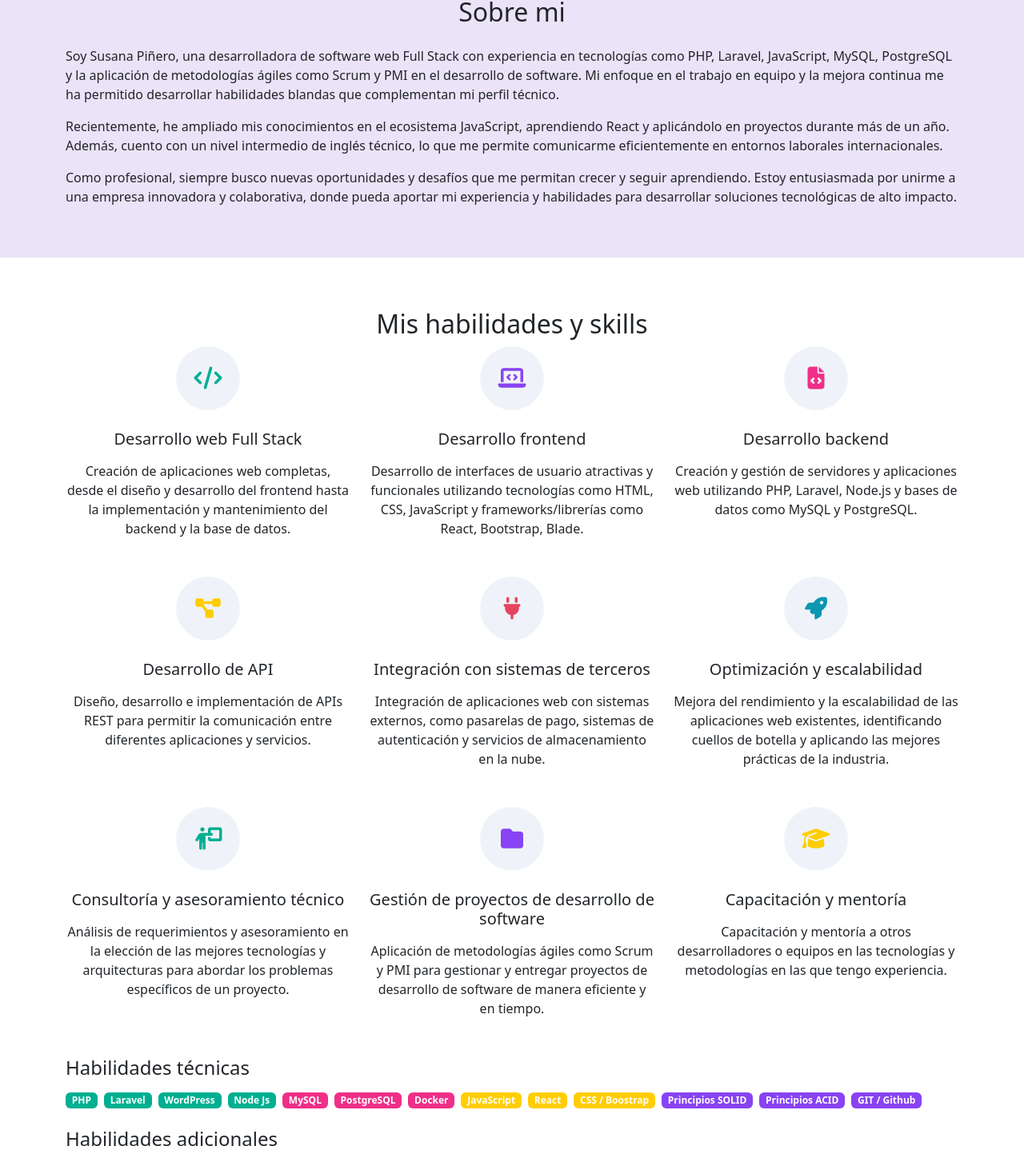
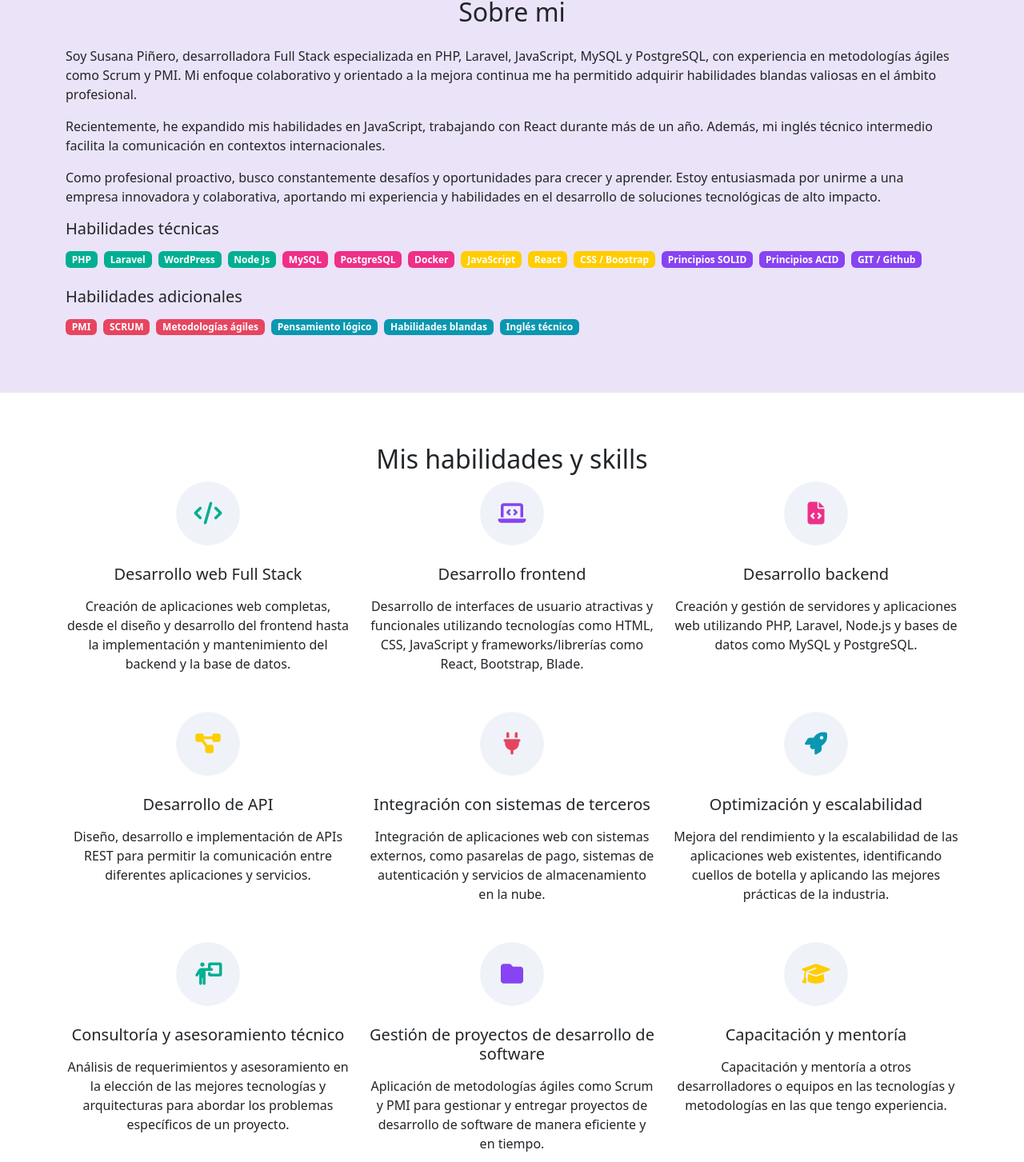
Before and after one commit to susananzth/susananzth.github.io, a React (Vite) app: page / in a window 1280 px wide. Shown: the part 1070-2523 px from the top of the page at 80% size. Built offline with nearby package versions, Linux system fonts and the light colour scheme.

Commit message:
Correccion y mejora en skills

```diff
--- a/index.html
+++ b/index.html
@@ -35,20 +35,51 @@
     <section id="about" class="bg-light py-5">
         <div class="container">
             <h2 class="text-center py-3">Sobre mi</h2>
-            <p>Soy Susana Piñero, una desarrolladora de software web Full Stack con experiencia en
-                tecnologías como PHP, Laravel, JavaScript, MySQL, PostgreSQL y la aplicación de metodologías ágiles
-                como Scrum y PMI en el desarrollo de software. Mi enfoque en el trabajo
-                en equipo y la mejora continua me ha permitido desarrollar habilidades blandas que complementan mi
-                perfil técnico.</p>
-            <p>Recientemente, he ampliado mis conocimientos en el ecosistema JavaScript, aprendiendo React y
-                aplicándolo en proyectos durante más de un año. Además, cuento con un nivel intermedio de inglés
-                técnico, lo que me permite comunicarme eficientemente en entornos laborales internacionales.</p>
-            <p>Como profesional, siempre busco nuevas oportunidades y desafíos que me permitan crecer y seguir
-                aprendiendo. Estoy entusiasmada por unirme a una empresa innovadora y colaborativa, donde pueda
-                aportar mi experiencia y habilidades para desarrollar soluciones tecnológicas de alto impacto.</p>
+            <p>
+                Soy Susana Piñero, desarrolladora Full Stack especializada en PHP, Laravel,
+                JavaScript, MySQL y PostgreSQL, con experiencia en metodologías ágiles como
+                Scrum y PMI. Mi enfoque colaborativo y orientado a la mejora continua me
+                ha permitido adquirir habilidades blandas valiosas en el ámbito profesional.
+            </p>
+            <p>
+                Recientemente, he expandido mis habilidades en JavaScript, trabajando
+                con React durante más de un año. Además, mi inglés técnico intermedio
+                facilita la comunicación en contextos internacionales.
+            </p>
+            <p>
+                Como profesional proactivo, busco constantemente desafíos y oportunidades
+                para crecer y aprender. Estoy entusiasmada por unirme a una empresa innovadora
+                y colaborativa, aportando mi experiencia y habilidades en el desarrollo de
+                soluciones tecnológicas de alto impacto.
+            </p>
+            <h5 class="mt-2 mb-3">Habilidades técnicas</h5>
+            <ul class="list-unstyled d-flex flex-wrap">
+                <li class="me-2 mb-2 badge bg-success">PHP</li>
+                <li class="me-2 mb-2 badge bg-success">Laravel</li>
+                <li class="me-2 mb-2 badge bg-success">WordPress</li>
+                <li class="me-2 mb-2 badge bg-success">Node Js</li>
+                <li class="me-2 mb-2 badge bg-primary">MySQL</li>
+                <li class="me-2 mb-2 badge bg-primary">PostgreSQL</li>
+                <li class="me-2 mb-2 badge bg-primary">Docker</li>
+                <li class="me-2 mb-2 badge bg-warning">JavaScript</li>
+                <li class="me-2 mb-2 badge bg-warning">React</li>
+                <li class="me-2 mb-2 badge bg-warning">CSS / Boostrap</li>
+                <li class="me-2 mb-2 badge bg-secondary">Principios SOLID</li>
+                <li class="me-2 mb-2 badge bg-secondary">Principios ACID</li>
+                <li class="me-2 mb-2 badge bg-secondary">GIT / Github</li>
+            </ul>
+            <h5 class="mb-3">Habilidades adicionales</h5>
+            <ul class="list-unstyled d-flex flex-wrap">
+                <li class="me-2 mb-2 badge bg-danger">PMI</li>
+                <li class="me-2 mb-2 badge bg-danger">SCRUM </li>
+                <li class="me-2 mb-2 badge bg-danger">Metodologías ágiles</li>
+                <li class="me-2 mb-2 badge bg-info">Pensamiento lógico</li>
+                <li class="me-2 mb-2 badge bg-info">Habilidades blandas</li>
+                <li class="me-2 mb-2 badge bg-info">Inglés técnico</li>
+            </ul>
         </div>
     </section>
-    <section class="bg-wgite py-5">
+    <section class="bg-white py-5">
         <div class="container">
             <h2 class="text-center pt-3">Mis habilidades y skills</h2>
             <div class="row">
@@ -143,31 +174,6 @@
                     </p>
                 </div>
             </div>
-            <h4 class="mb-3">Habilidades técnicas</h4>
-            <ul class="list-unstyled d-flex flex-wrap">
-                <li class="me-2 mb-2 badge bg-success">PHP</li>
-                <li class="me-2 mb-2 badge bg-success">Laravel</li>
-                <li class="me-2 mb-2 badge bg-success">WordPress</li>
-                <li class="me-2 mb-2 badge bg-success">Node Js</li>
-                <li class="me-2 mb-2 badge bg-primary">MySQL</li>
-                <li class="me-2 mb-2 badge bg-primary">PostgreSQL</li>
-                <li class="me-2 mb-2 badge bg-primary">Docker</li>
-                <li class="me-2 mb-2 badge bg-warning">JavaScript</li>
-                <li class="me-2 mb-2 badge bg-warning">React</li>
-                <li class="me-2 mb-2 badge bg-warning">CSS / Boostrap</li>
-                <li class="me-2 mb-2 badge bg-secondary">Principios SOLID</li>
-                <li class="me-2 mb-2 badge bg-secondary">Principios ACID</li>
-                <li class="me-2 mb-2 badge bg-secondary">GIT / Github</li>
-            </ul>
-            <h4 class="mb-3">Habilidades adicionales</h4>
-            <ul class="list-unstyled d-flex flex-wrap">
-                <li class="me-2 mb-2 badge bg-danger">PMI</li>
-                <li class="me-2 mb-2 badge bg-danger">SCRUM </li>
-                <li class="me-2 mb-2 badge bg-danger">Metodologías ágiles</li>
-                <li class="me-2 mb-2 badge bg-info">Pensamiento lógico</li>
-                <li class="me-2 mb-2 badge bg-info">Habilidades blandas</li>
-                <li class="me-2 mb-2 badge bg-info">Inglés técnico</li>
-            </ul>
             <a class="btn btn-primary js-scroll-trigger mt-5" href="https://platzi.com/p/susananzth/" target="_blank"
                 rel="noopener noreferrer">
                 Mis cursos y certificaciones <i class="fas fa-arrow-right ml-1"></i>
@@ -232,13 +238,7 @@
                     <div class="brand-info">
                         <h3>Onne Rired Int</h3>
                         <p>Desarrollo de aplicaciones y sitios Web de venta de productos y servicios.</p>
-                </div>
-                </div>
-                <div class="col-6 col-sm-4 col-lg-2 d-flex font-weight-bold justify-content-center mb-5 mb-lg-0">
-                    <p>Connect</p>
                     </div>
-                <div class="col-6 col-sm-4 col-lg-2 d-flex font-weight-bold justify-content-center mb-5 mb-lg-0">
-                    <p>Connect</p>
                 </div>
                 <div class="brand-item">
                     <a href="https://onnerides.co/"
@@ -253,53 +253,52 @@
             </div>
         </div>
     </section>
-    <section id="contact" class="bg-light py-5">
+    <section id="contact" class="bg-light pt-5">
         <div class="container">
             <h2 class="text-center py-3">Contáctame</h2>
             <div class="row">
                 <div class="col-md-4 mb-3 mb-md-0" data-aos="fade-up">
-                    <div class="card py-4 h-100">
-                        <div class="card-body text-center">
+                    <div class="py-4 h-100">
+                        <div class="text-center">
                             <div class="icon-stack icon-stack-xl bg-primary-soft text-primary mb-4">
                                 <i class="fa fa-map text-primary"></i>
                             </div>
-                            <h4 class="m-0">Dirección</h4>
-                            <hr class="my-4" />
+                            <h5 class="m-0">Dirección</h5>
                             <div class="text-black">
                                 <a href="https://www.google.com/maps/place/Lima"
                                     target="_blank" rel="noopener noreferrer">
                                     Lima, Perú
                                 </a>
                             </div>
+                            <hr class="my-4 d-block d-md-none" />
                         </div>
                     </div>
                 </div>
                 <div class="col-md-4 mb-3 mb-md-0" data-aos="fade-up" data-aos-delay="100">
-                    <div class="card py-4 h-100">
-                        <div class="card-body text-center">
+                    <div class="py-4 h-100">
+                        <div class="text-center">
                             <div class="icon-stack icon-stack-xl bg-primary-soft text-primary mb-4">
                                 <i class="fa fa-envelope text-primary"></i>
                             </div>
-                            <h4 class="m-0">Correo</h4>
-                            <hr class="my-4" />
+                            <h5 class="m-0">Correo</h5>
                             <div class="text-black"><a href="mailto:me@susananzth.com">me@susananzth.com</a></div>
                         </div>
+                        <hr class="my-4 d-block d-md-none" />
                     </div>
                 </div>
                 <div class="col-md-4 mb-3 mb-md-0" data-aos="fade-up" data-aos-delay="200">
-                    <div class="card py-4 h-100">
-                        <div class="card-body text-center">
+                    <div class="py-4 h-100">
+                        <div class="text-center">
                             <div class="icon-stack icon-stack-xl bg-primary-soft text-primary mb-4">
                                 <i class="fa fa-mobile text-primary"></i>
                             </div>
-                            <h4 class="m-0">Teléfono</h4>
-                            <hr class="my-4" />
+                            <h5 class="m-0">Teléfono</h5>
                             <div class="text-black"><a href="tel:+51982701107">( +51 ) 982-701-107</a></div>
                         </div>
                     </div>
                 </div>
             </div>
-            <div class="social d-flex justify-content-center py-5 icon-list-social mb-5" data-aos="fade-up"
+            <div class="social d-flex justify-content-center pt-3 pb-4 icon-list-social" data-aos="fade-up"
                 data-aos-delay="200">
                 <a class="icon-list-social-link text-primary" target="_blank" href="https://twitter.com/susananzth">
                     <i class="fab fa-twitter"></i>
--- a/src/Footer.jsx
+++ b/src/Footer.jsx
@@ -4,7 +4,7 @@ import './Footer.css'
 function Footer() {
     return (
         <div className="container">
-            <footer className="d-md-flex flex-wrap justify-content-between align-items-center py-3 my-4 border-top">
+            <footer className="d-md-flex flex-wrap justify-content-between align-items-center py-3 border-top">
                 <div className="col d-flex align-items-center justify-c-sm-center">
                     <a href="/" className="mb-3 me-2 mb-md-0 text-decoration-none lh-1">
                         <img src={myLogo} className="logo" alt="Logo de susananzth" />
```
